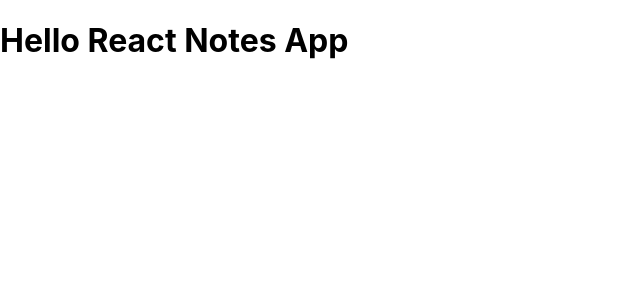
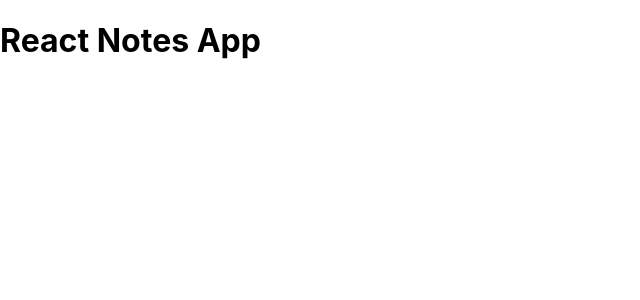
Before and after one commit to DKBoston15/react-notes-app, a React (Create React App) app: page / in a window 1280 px wide. Shown: the top 300 px of the page, without its empty margins (0-640 px from the left). Built offline with nearby package versions, Linux system fonts and the light colour scheme.

Commit message:
removed/modified boiler plate

```diff
--- a/public/index.html
+++ b/public/index.html
@@ -18,7 +18,7 @@
       rel="stylesheet"
       href="https://fonts.googleapis.com/icon?family=Material+Icons"
     />
-    <title>React App</title>
+    <title>Notes App</title>
   </head>
   <body>
     <noscript>You need to enable JavaScript to run this app.</noscript>
--- a/src/App.tsx
+++ b/src/App.tsx
@@ -4,7 +4,7 @@
 function App() {
   return (
     <div className="App">
-      <h1>Hello React Notes App</h1>
+      <h1>React Notes App</h1>
     </div>
   );
 }
```
Also changed, not shown: public/manifest.json, 1 other file (tests, documents, lock files or other folders).
